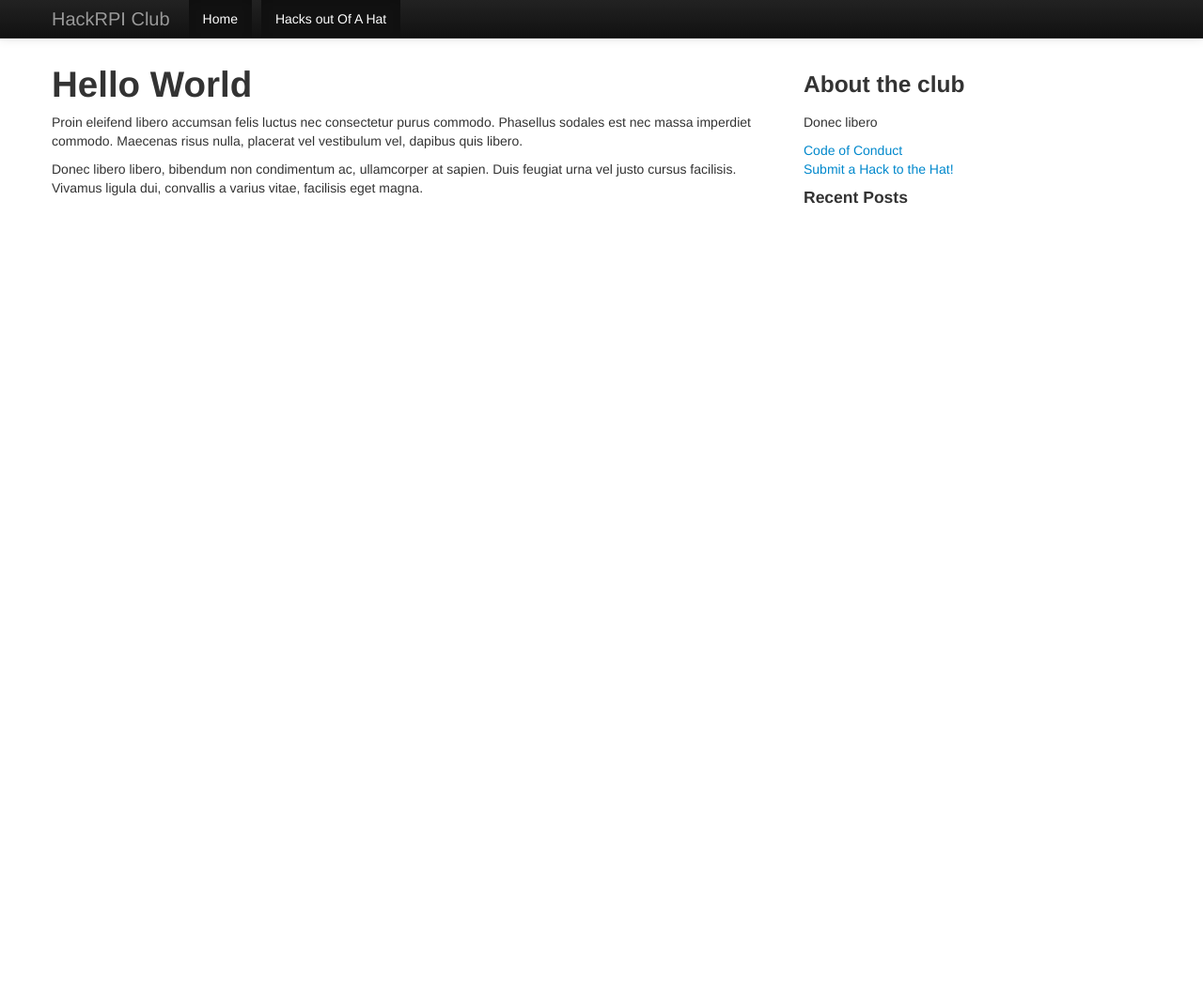
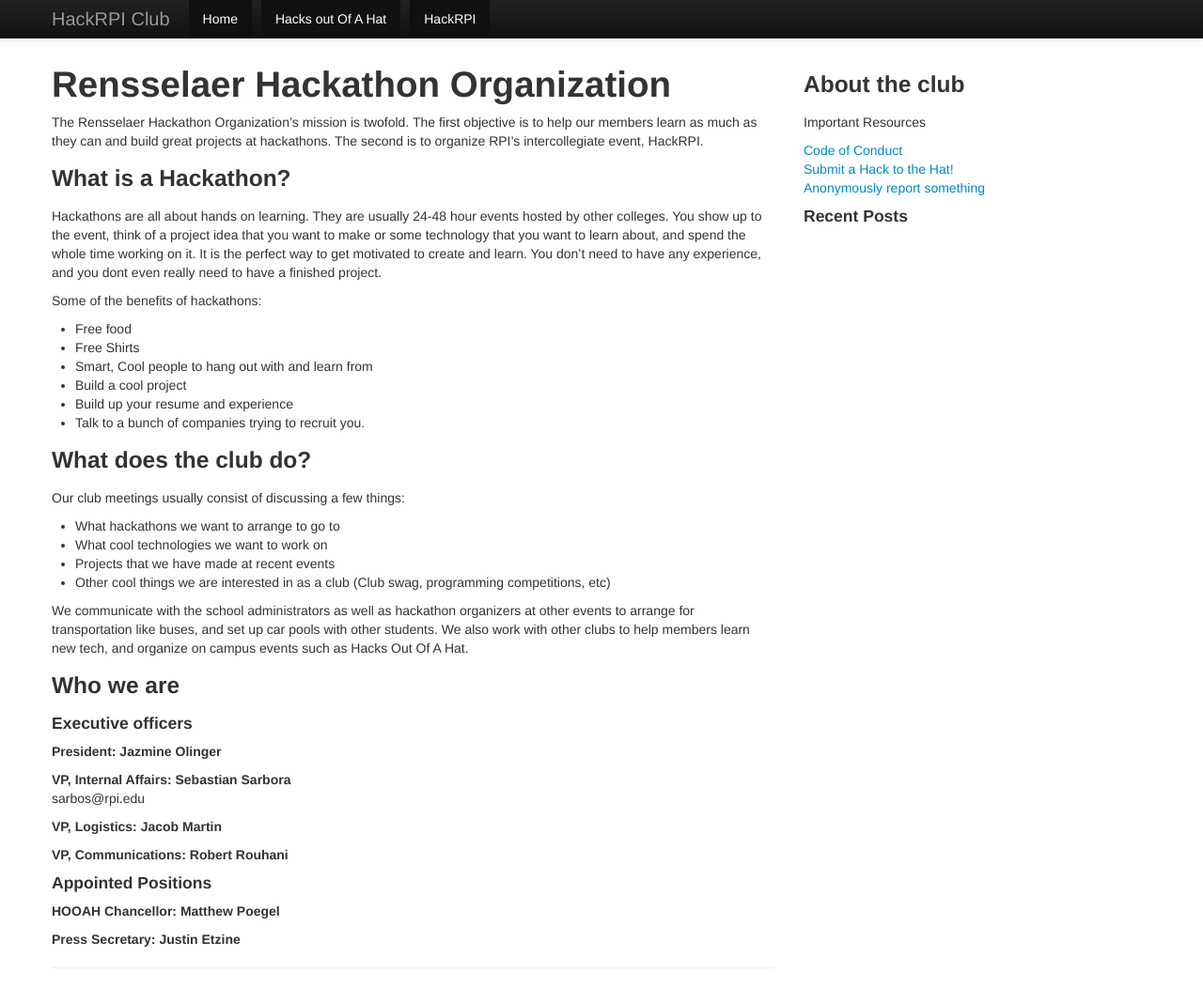
Before and after one commit to sarbos/HackRPI_ClubSite, a Jekyll site: the page built from index.md, in a window 1280 px wide and 1052 px high. Shown: the whole window at 94% size. Built offline with Jekyll 4.4.1, drawn with Linux system fonts in a browser that asks for light colours; Markdown is read by kramdown in place of the engine named in the settings.

Commit message:
added logo to resources, added more info to home page

```diff
--- a/_includes/header.html
+++ b/_includes/header.html
@@ -5,7 +5,7 @@
     <title>{{ site.name }}</title>
     <meta name="viewport" content="width=device-width, initial-scale=1.0">
     <meta name="description" content="{{ site.description }}">
-
+    <link href="/css/main.css" rel="stylesheet">
     <link href="/css/bootstrap.css" rel="stylesheet">
     <style>
       body {
@@ -21,7 +21,6 @@
   </head>
 
   <body>
-
     <div class="navbar navbar-inverse navbar-fixed-top">
       <div class="navbar-inner">
         <div class="container">
@@ -38,6 +37,9 @@
             <ul class="nav">
               <li class="active"><a href="/hooah">Hacks out Of A Hat</a></li>
             </ul>
+            <ul class="nav">
+              <li class="active"><a href="/hackrpi">HackRPI</a></li>
+            </ul>
           </div>
         </div>
       </div>
--- a/_includes/sidebar.html
+++ b/_includes/sidebar.html
@@ -1,9 +1,10 @@
 <h3>About the club</h3>
-
-<p>Donec libero </p>
+<!--<img src="img/rho.svg" id="logo"/>-->
+<p>Important Resources</p>
 
 <a href="google.com">Code of Conduct<br></a>
 <a href="https://docs.google.com/forms/d/1LN0j1J-ul6G81Yd67bkzJSu5IHSpGMkubFH9i2AwIZ0/viewform">Submit a Hack to the Hat!<br></a>
+<a href="https://docs.google.com/forms/d/17tGaaQXUt4pGSRVkndKD_UqgJ_AKS96Ib8ckQtnWH8Q/viewform">Anonymously report something<br></a>
 
 <h4>Recent Posts<h4>
 
--- /dev/null
+++ b/css/main.css
@@ -0,0 +1,4 @@
+#logo {
+	width: 167px;
+	height: 79px;
+}
--- a/index.md
+++ b/index.md
@@ -3,8 +3,55 @@ title: Hello, World!
 layout: default
 ---
 
-# Hello World
+# Rensselaer Hackathon Organization
 
-Proin eleifend libero accumsan felis luctus nec consectetur purus commodo. Phasellus sodales est nec massa imperdiet commodo. Maecenas risus nulla, placerat vel vestibulum vel, dapibus quis libero.
+The Rensselaer Hackathon Organization's mission is twofold. The first objective is to help our members learn as much as they can and build great projects at hackathons. The second is to organize RPI's intercollegiate event, HackRPI.
 
-Donec libero libero, bibendum non condimentum ac, ullamcorper at sapien. Duis feugiat urna vel justo cursus facilisis. Vivamus ligula dui, convallis a varius vitae, facilisis eget magna.
+### What is a Hackathon?
+
+Hackathons are all about hands on learning. They are usually 24-48 hour events hosted by other colleges. You show up to the event, think of a project idea that you want to make or some technology that you want to learn about, and spend the whole time working on it. It is the perfect way to get motivated to create and learn. You don't need to have any experience, and you dont even really need to have a finished project.
+
+Some of the benefits of hackathons:
+
+* Free food
+* Free Shirts
+* Smart, Cool people to hang out with and learn from
+* Build a cool project
+* Build up your resume and experience
+* Talk to a bunch of companies trying to recruit you.
+
+### What does the club do?
+
+Our club meetings usually consist of discussing a few things:
+
+* What hackathons we want to arrange to go to
+* What cool technologies we want to work on
+* Projects that we have made at recent events
+* Other cool things we are interested in as a club (Club swag, programming competitions, etc)
+
+We communicate with the school administrators as well as hackathon organizers at other events to arrange for transportation like buses, and set up car pools with other students. We also work with other clubs to help members learn new tech, and organize on campus events such as Hacks Out Of A Hat.
+
+### Who we are
+
+#### Executive officers
+__President: Jazmine Olinger__
+
+__VP, Internal Affairs: Sebastian Sarbora__
+sarbos@rpi.edu
+
+__VP, Logistics: Jacob Martin__
+
+__VP, Communications: Robert Rouhani__
+
+#### Appointed Positions
+
+__HOOAH Chancellor: Matthew Poegel__
+
+__Press Secretary: Justin Etzine__
+
+
+
+
+
+
+----
```
Also changed, not shown: img/rho.svg (added).
